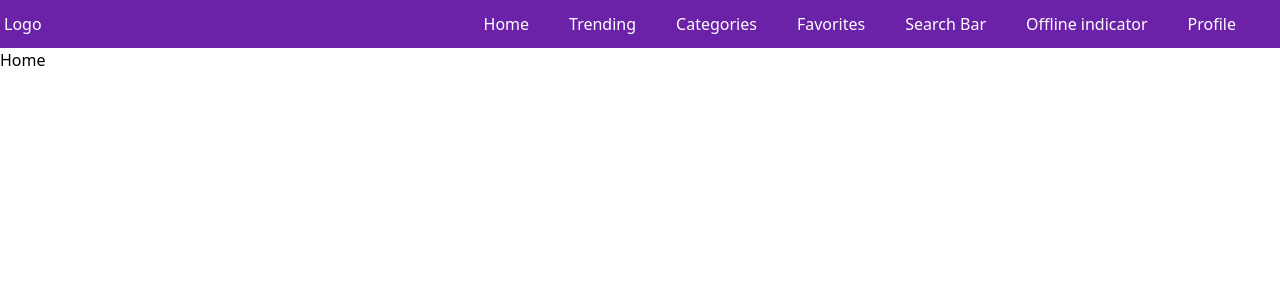
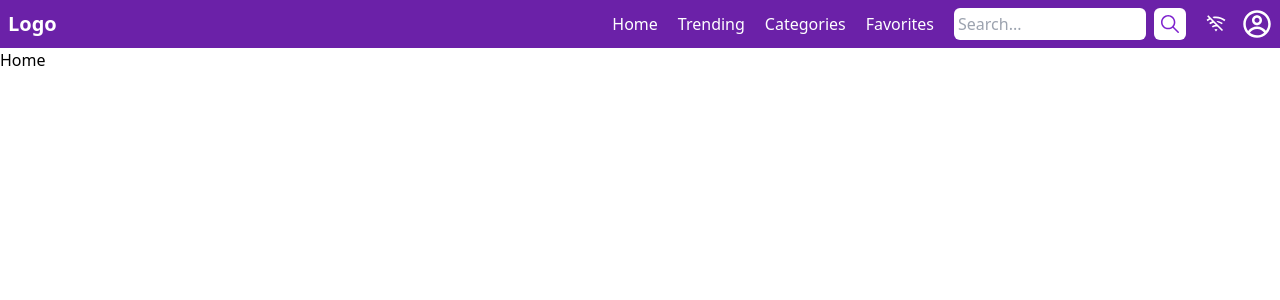
Before and after one commit to sjnbhusal19/redux-todo, a React (Create React App) app: page /home in a window 1280 px wide. Shown: the top 300 px of the page. Built offline with nearby package versions, Linux system fonts and the light colour scheme; no server answers.

Commit message:
responsive navbar

```diff
--- a/package.json
+++ b/package.json
@@ -10,6 +10,7 @@
     "axios": "^1.7.7",
     "react": "^18.3.1",
     "react-dom": "^18.3.1",
+    "react-icons": "^5.3.0",
     "react-redux": "^9.1.2",
     "react-router-dom": "^6.28.0",
     "react-scripts": "5.0.1",
--- a/src/components/newsHub/navbar.jsx
+++ b/src/components/newsHub/navbar.jsx
@@ -1,46 +1,55 @@
-
-import React from 'react'
-import { useDispatch, useSelector } from 'react-redux'
-import { Link } from 'react-router-dom'
-
+import React, { useState } from 'react';
+import { Link } from 'react-router-dom';
+import { RiWifiOffLine } from "react-icons/ri";
+import { CgProfile } from "react-icons/cg";
+import { IoIosSearch } from "react-icons/io";
+import { GiHamburgerMenu } from "react-icons/gi";
 
 const NewsHub = () => {
-
-    // const todoData = useSelector((state) => state.todolist.value)
-    // const dispatch = useDispatch()
-  {/* <button onClick={() => dispatch(removeTodo(list))}>Button</button> */}
+  const [isMenuOpen, setIsMenuOpen] = useState(false);
 
   return (
-    <div className='p-1 items-center flex justify-between bg-purple-800 text-white'>
-      <Link to={'/'}>
-      <div>Logo</div>
-      </Link>
+    <div className="p-2 bg-purple-800 text-white">
+      <div className="flex justify-between items-center">
+        <Link to="/home">
+          <div className="text-xl font-bold">Logo</div>
+        </Link>
 
-<div className='flex gap-10 m-2 mr-10 '>
+        <div className="lg:hidden text-3xl cursor-pointer" onClick={() => setIsMenuOpen(!isMenuOpen)}>
+          <GiHamburgerMenu />
+        </div>
 
- <Link to={'/'}>
- <div >Home</div>
- </Link>
+        <div
+          className={`lg:flex flex-col lg:flex-row items-center justify-between lg:gap-5 ${
+            isMenuOpen ? "flex mt-3 gap-3" : "hidden lg:flex"
+          }`}
+        >
+          <div className="flex flex-col lg:flex-row gap-5">
+            <Link to="/home" className='hover:text-gray-300' >Home</Link>
+            <Link to="/trending"  className='hover:text-gray-300'>Trending</Link>
+            <Link to="/categories" className='hover:text-gray-300'>Categories</Link>
+            <Link to="/favorites" className='hover:text-gray-300'>Favorites</Link>
+          </div>
 
- <Link to={'/trending'} >
- <div >Trending</div>
- </Link>
+          <div className="flex items-center mt-3 lg:mt-0 gap-2">
+            <input
+              className="border-0 rounded-md p-1 w-full lg:w-48 text-black"
+              type="text"
+              placeholder="Search..."
+            />
+            <button className="p-1 bg-white text-purple-700 rounded-md">
+              <IoIosSearch className="text-2xl hover:text-purple-900" />
+            </button>
+          </div>
 
- <Link to={'/categories'}>
- <div >Categories</div>
- </Link>
+          <div className="flex items-center gap-4 mt-3 lg:mt-0 text-xl">
+            <RiWifiOffLine className="hover:text-gray-300" />
+            <CgProfile className="text-3xl hover:text-gray-300" />
+          </div>
+        </div>
+      </div>
+    </div>
+  );
+};
 
- <Link to={'/favorites'}>
- <div >Favorites</div>
- </Link>
-
-  <div >Search Bar</div>
-
-  <div >Offline indicator</div>
-  <div >Profile</div>
-  </div>
-  </div>
-  )
-}
-
-export default NewsHub
+export default NewsHub;
```
Also changed, not shown: 1 other file (tests, documents, lock files or other folders).
